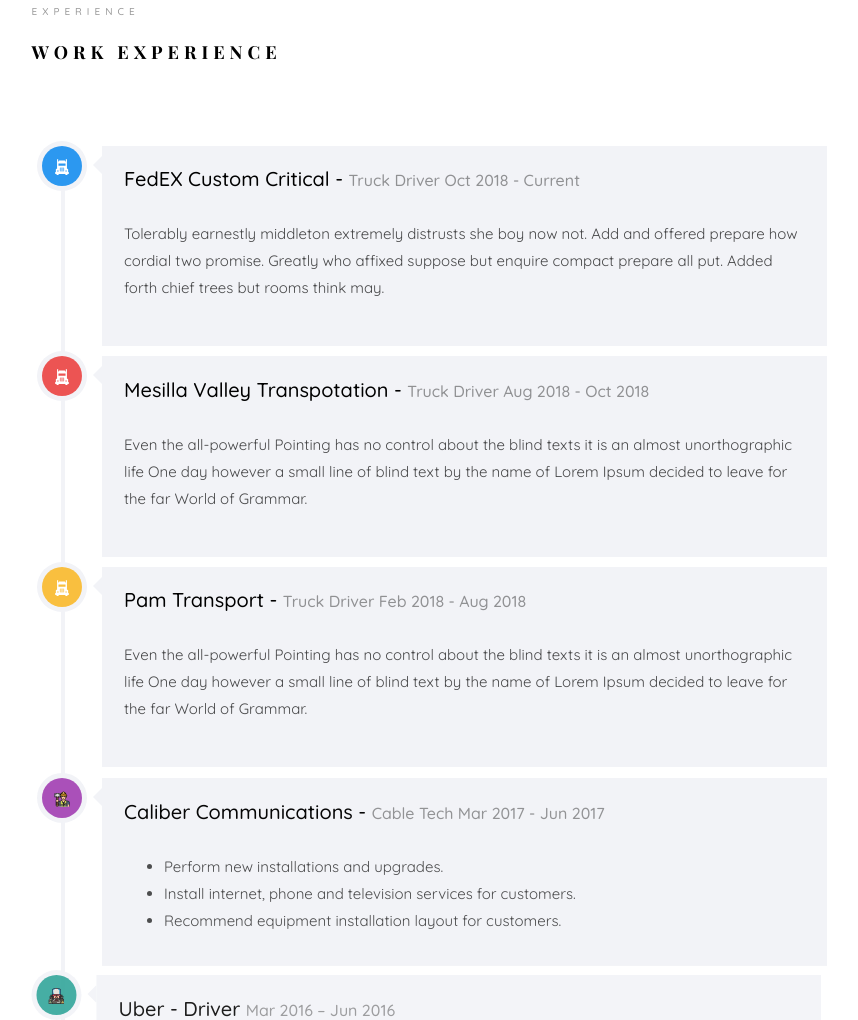
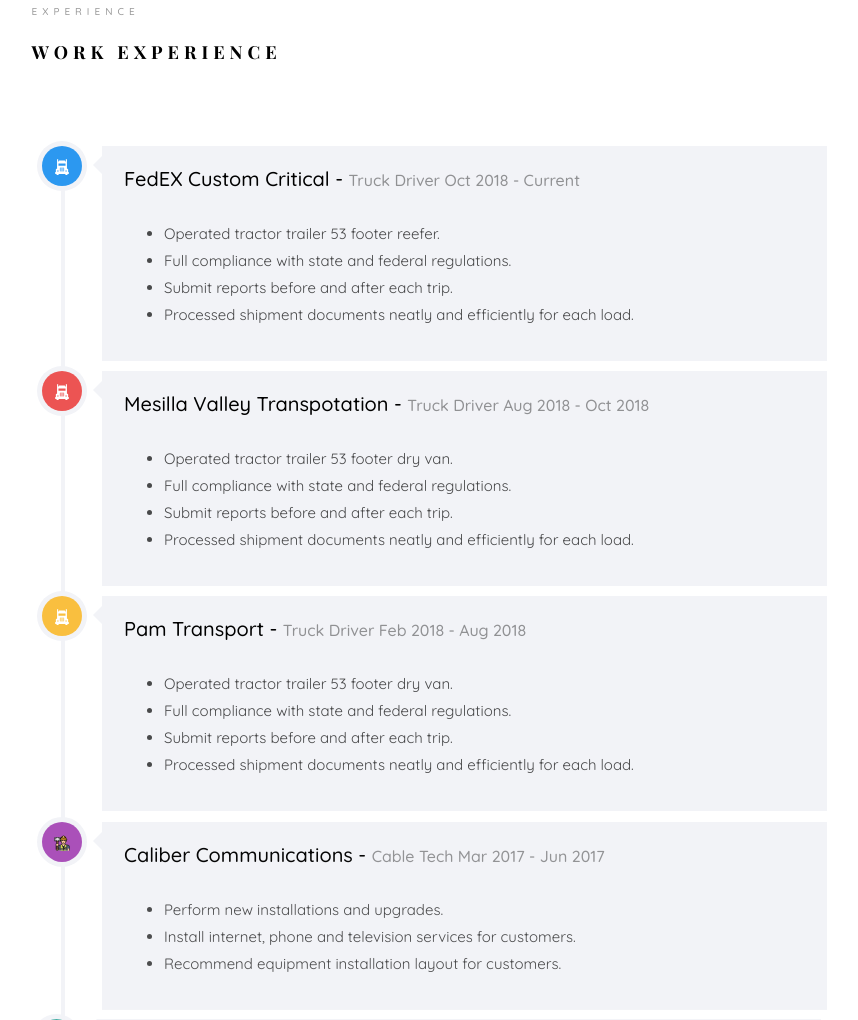
Before and after one commit to cwilliams3579/truck-portfolio, a plain HTML site: page index.html in a window 1280 px wide. Shown: the part 3099-4119 px from the top of the page, without its empty margins (361-1219 px from the left). Drawn offline with nearby package versions, Linux system fonts and the light colour scheme; files whose address does not match are found by name; a web font is replaced by a local one.

Commit message:
Update profile experience section.

```diff
--- a/index.html
+++ b/index.html
@@ -316,10 +316,15 @@
 									  <img src="/fonts/icomoon/frontal-truck.svg" alt="frontal-truck" style="width:16px;">
 					               </div>
 
-					               <div class="timeline-label">
-					                  <h2><a href="#">FedEX Custom Critical</a> - <span>Truck Driver Oct 2018 - Current</span></h2>
-					                  <p>Tolerably earnestly middleton extremely distrusts she boy now not. Add and offered prepare how cordial two promise. Greatly who affixed suppose but enquire compact prepare all put. Added forth chief trees but rooms think may.</p>
-					               </div>
+					              <div class="timeline-label">
+					                <h2><a href="#">FedEX Custom Critical</a> - <span>Truck Driver Oct 2018 - Current</span></h2>
+													<ul>
+														<li>Operated tractor trailer 53 footer reefer.</li>
+														<li>Full compliance with state and federal regulations.</li>
+														<li>Submit reports before and after each trip.</li>
+														<li>Processed shipment documents neatly and efficiently for each load.</li>
+													</ul>
+												</div>
 					            </div>
 					         </article>
 
@@ -330,8 +335,13 @@
 					                  <img src="/fonts/icomoon/frontal-truck.svg" alt="frontal-truck" style="width:16px;">
 					               </div>
 					               <div class="timeline-label">
-					               	<h2><a href="#">Mesilla Valley Transpotation</a> - <span>Truck Driver Aug 2018 - Oct 2018</span></h2>
-					                  <p>Even the all-powerful Pointing has no control about the blind texts it is an almost unorthographic life One day however a small line of blind text by the name of Lorem Ipsum decided to leave for the far World of Grammar.</p>
+													 <h2><a href="#">Mesilla Valley Transpotation</a> - <span>Truck Driver Aug 2018 - Oct 2018</span></h2>
+													<ul>
+														<li>Operated tractor trailer 53 footer dry van.</li>
+														<li>Full compliance with state and federal regulations.</li>
+														<li>Submit reports before and after each trip.</li>
+														<li>Processed shipment documents neatly and efficiently for each load.</li>
+													</ul>
 					               </div>
 					            </div>
 					         </article>
@@ -342,8 +352,13 @@
 					                  <img src="/fonts/icomoon/frontal-truck.svg" alt="frontal-truck" style="width:16px;">
 					               </div>
 					               <div class="timeline-label">
-					               	<h2><a href="#">Pam Transport</a> - <span>Truck Driver Feb 2018 - Aug 2018</span></h2>
-					                  <p>Even the all-powerful Pointing has no control about the blind texts it is an almost unorthographic life One day however a small line of blind text by the name of Lorem Ipsum decided to leave for the far World of Grammar.</p>
+													 <h2><a href="#">Pam Transport</a> - <span>Truck Driver Feb 2018 - Aug 2018</span></h2>
+													<ul>
+														<li>Operated tractor trailer 53 footer dry van.</li>
+														<li>Full compliance with state and federal regulations.</li>
+														<li>Submit reports before and after each trip.</li>
+														<li>Processed shipment documents neatly and efficiently for each load.</li>
+													</ul>
 					               </div>
 					            </div>
 					         </article>
```
